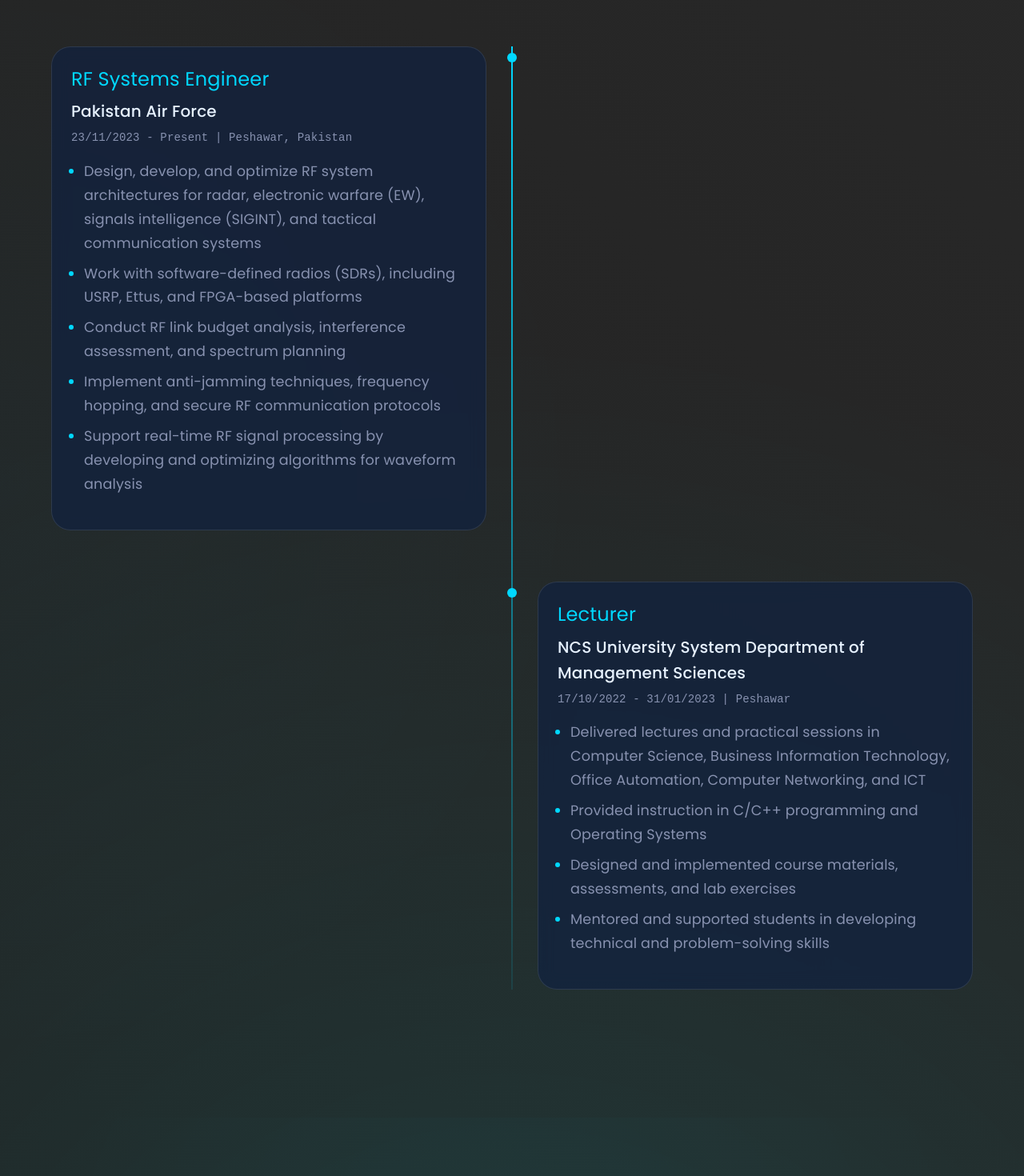
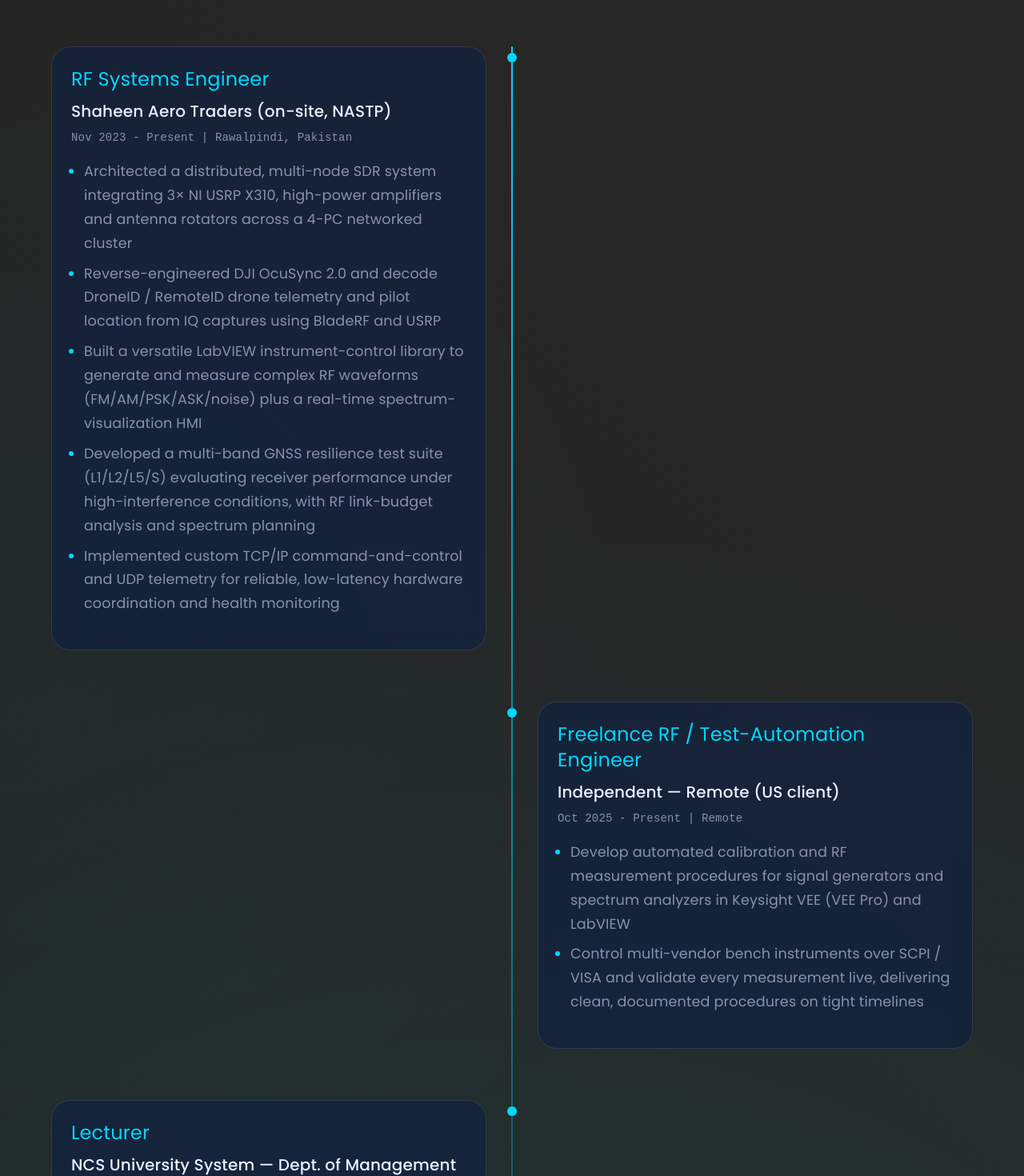
Before and after one commit to Skeletoskull/portfolio, a React (Vite) app: page / in a window 1280 px wide. Shown: the part 1060-2530 px from the top of the page at 80% size. Built offline with nearby package versions, Linux system fonts and the light colour scheme.

Commit message:
Update portfolio: real CV content, add photo, fix social links, redesign projects

```diff
--- a/src/components/Education.tsx
+++ b/src/components/Education.tsx
@@ -5,11 +5,18 @@
 
 const education = [
   {
-    school: 'Institute of Space Technology',
+    school: 'Institute of Space Technology (IST)',
     degree: 'Bachelor of Science in Avionics Engineering',
     year: '2018 - 2022',
-    thesis: 'Thesis: Detection of Heart Beat using a Micromotion Doppler Radar',
-    description: 'Relevant coursework: Digital Signal Processing, Communication Systems, Control Systems, Microprocessors, Electromagnetic Theory, Radar Systems, Embedded Systems, Circuit Design, Electronics'
+    thesis: 'Final-year project: Non-contact heartbeat detection using a micromotion Doppler radar',
+    description: 'Relevant coursework: Digital Signal Processing, Analog & Digital Communication, Microwave Engineering, Antenna Theory & Design, Transmission Lines & Waveguides, Instrumentation & Measurements, Control Systems, Embedded Systems.'
+  },
+  {
+    school: 'Certifications & Languages',
+    degree: 'FPGA Design & HDL — University of Colorado Boulder (Coursera)',
+    year: '2024 / 2026',
+    thesis: 'IELTS Academic — Overall 7.5 (CEFR C1)',
+    description: 'Coursera: Introduction to FPGA Design for Embedded Systems; Hardware Description Languages for FPGA Design. Registered with the Pakistan Engineering Council (PEC).'
   }
 ];
 
--- a/src/components/Experience.tsx
+++ b/src/components/Experience.tsx
@@ -12,27 +12,36 @@
   const experiences = [
     {
       title: 'RF Systems Engineer',
-      company: 'Pakistan Air Force',
-      period: '23/11/2023 - Present',
-      location: 'Peshawar, Pakistan',
+      company: 'Shaheen Aero Traders (on-site, NASTP)',
+      period: 'Nov 2023 - Present',
+      location: 'Rawalpindi, Pakistan',
       description: [
-        'Design, develop, and optimize RF system architectures for radar, electronic warfare (EW), signals intelligence (SIGINT), and tactical communication systems',
-        'Work with software-defined radios (SDRs), including USRP, Ettus, and FPGA-based platforms',
-        'Conduct RF link budget analysis, interference assessment, and spectrum planning',
-        'Implement anti-jamming techniques, frequency hopping, and secure RF communication protocols',
-        'Support real-time RF signal processing by developing and optimizing algorithms for waveform analysis',
+        'Architected a distributed, multi-node SDR system integrating 3× NI USRP X310, high-power amplifiers and antenna rotators across a 4-PC networked cluster',
+        'Reverse-engineered DJI OcuSync 2.0 and decode DroneID / RemoteID drone telemetry and pilot location from IQ captures using BladeRF and USRP',
+        'Built a versatile LabVIEW instrument-control library to generate and measure complex RF waveforms (FM/AM/PSK/ASK/noise) plus a real-time spectrum-visualization HMI',
+        'Developed a multi-band GNSS resilience test suite (L1/L2/L5/S) evaluating receiver performance under high-interference conditions, with RF link-budget analysis and spectrum planning',
+        'Implemented custom TCP/IP command-and-control and UDP telemetry for reliable, low-latency hardware coordination and health monitoring',
+      ],
+    },
+    {
+      title: 'Freelance RF / Test-Automation Engineer',
+      company: 'Independent — Remote (US client)',
+      period: 'Oct 2025 - Present',
+      location: 'Remote',
+      description: [
+        'Develop automated calibration and RF measurement procedures for signal generators and spectrum analyzers in Keysight VEE (VEE Pro) and LabVIEW',
+        'Control multi-vendor bench instruments over SCPI / VISA and validate every measurement live, delivering clean, documented procedures on tight timelines',
       ],
     },
     {
       title: 'Lecturer',
-      company: 'NCS University System Department of Management Sciences',
-      period: '17/10/2022 - 31/01/2023',
-      location: 'Peshawar',
+      company: 'NCS University System — Dept. of Management Sciences',
+      period: 'Oct 2022 - Jan 2023',
+      location: 'Peshawar, Pakistan',
       description: [
-        'Delivered lectures and practical sessions in Computer Science, Business Information Technology, Office Automation, Computer Networking, and ICT',
-        'Provided instruction in C/C++ programming and Operating Systems',
-        'Designed and implemented course materials, assessments, and lab exercises',
-        'Mentored and supported students in developing technical and problem-solving skills',
+        'Delivered lectures on C/C++ programming, Operating Systems, Computer Networking and ICT',
+        'Designed and supervised practical lab exercises, assessments and course materials',
+        'Mentored students in developing technical and problem-solving skills',
       ],
     },
   ];
--- a/src/components/Hero.tsx
+++ b/src/components/Hero.tsx
@@ -79,7 +79,7 @@
                   mb: 3,
                 }}
               >
-                I build advanced RF systems.
+                I build RF, SDR & test systems.
               </Typography>
             </motion.div>
 
@@ -98,7 +98,7 @@
                   lineHeight: 1.7,
                 }}
               >
-                I'm an RF Systems Engineer specializing in radar systems, electronic warfare, and signal processing. Currently focused on developing innovative solutions for mission-critical defense applications at Pakistan Air Force.
+                I'm an RF / DSP engineer specializing in software-defined radio, signal processing and LabVIEW test automation. I reverse-engineer drone RF protocols, build multi-node SDR and GNSS testbeds, and develop automated RF measurement systems — currently as an RF Systems Engineer at Shaheen Aero Traders.
               </Typography>
             </motion.div>
 
@@ -111,7 +111,7 @@
               <Button
                 variant="outlined"
                 startIcon={<EmailIcon />}
-                href="mailto:design.engineer.ahmadjamal@gmail.com"
+                href="mailto:engr.ahmadjamalkhan@gmail.com"
                 sx={{
                   borderColor: '#00D8FF',
                   color: '#00D8FF',
@@ -126,7 +126,7 @@
               <Button
                 variant="outlined"
                 startIcon={<GitHubIcon />}
-                href="https://github.com/Ahmad-Jamal-Khan"
+                href="https://github.com/Skeletoskull"
                 target="_blank"
                 sx={{
                   borderColor: '#00D8FF',
@@ -199,22 +199,22 @@
               >
                 <Box
                   component="img"
-                  src="profile.png"
+                  src={`${import.meta.env.BASE_URL}profile.jpg`}
                   alt="Ahmad Jamal Khan"
                   loading="eager"
                   sx={{
                     width: '100%',
                     height: '100%',
-                    objectFit: 'contain',
+                    objectFit: 'cover',
+                    objectPosition: 'center top',
                     borderRadius: '8px',
                     position: 'relative',
                     zIndex: 1,
                     transition: 'all 0.3s ease',
-                    p: 2,
-                    backgroundColor: 'rgba(0, 216, 255, 0.03)',
+                    filter: 'grayscale(15%) contrast(1.02)',
                     '&:hover': {
                       transform: 'translate(-5px, -5px)',
-                      backgroundColor: 'rgba(0, 216, 255, 0.05)',
+                      filter: 'grayscale(0%)',
                     },
                   }}
                   onError={(e) => {
--- a/src/components/Layout.tsx
+++ b/src/components/Layout.tsx
@@ -20,7 +20,7 @@
   ];
 
   const socialLinks = [
-    { icon: <GitHubIcon />, href: 'https://github.com/Ahmad-Jamal-Khan' },
+    { icon: <GitHubIcon />, href: 'https://github.com/Skeletoskull' },
     { icon: <LinkedInIcon />, href: 'https://www.linkedin.com/in/ahmad-jamal-khan-jadoon/' },
     { icon: <EmailIcon />, href: 'mailto:engr.ahmadjamalkhan@gmail.com' },
   ];
@@ -79,7 +79,7 @@
               </motion.a>
             ))}
             <motion.a
-              href="https://github.com/Ahmad-Jamal-Khan/portfolio/raw/gh-pages/ahmad_jamal_khan.pdf"
+              href="https://github.com/Skeletoskull/portfolio/raw/gh-pages/ahmad_jamal_khan.pdf"
               target="_blank"
               rel="noopener noreferrer"
               whileHover={{ scale: 1.05 }}
--- a/src/components/Projects.tsx
+++ b/src/components/Projects.tsx
@@ -1,6 +1,21 @@
-import { Box, Typography, Container, useTheme, Grid, Chip, Card, CardContent, CardMedia } from '@mui/material';
+import { Box, Typography, Container, useTheme, Grid, Chip, Card, CardContent, Button } from '@mui/material';
 import { motion } from 'framer-motion';
 import { useInView } from 'react-intersection-observer';
+import GitHubIcon from '@mui/icons-material/GitHub';
+import FlightIcon from '@mui/icons-material/Flight';
+import RadarIcon from '@mui/icons-material/Radar';
+import SatelliteAltIcon from '@mui/icons-material/SatelliteAlt';
+import MemoryIcon from '@mui/icons-material/Memory';
+import DeveloperBoardIcon from '@mui/icons-material/DeveloperBoard';
+import ScienceIcon from '@mui/icons-material/Science';
+
+interface Project {
+  title: string;
+  description: string;
+  technologies: string[];
+  icon: JSX.Element;
+  link?: string;
+}
 
 const Projects = () => {
   const theme = useTheme();
@@ -9,36 +24,49 @@
     threshold: 0.1,
   });
 
-  const projects = [
+  const projects: Project[] = [
     {
-      title: 'Remote Sensing of Heart Beat using a Micromotion Doppler Radar',
-      description: 'Developed a system using a micromotion doppler radar for non-contact heart rate monitoring. Implemented signal processing algorithms to extract heart rate from radar data.',
-      technologies: ['Radar Technology', 'Signal Processing', 'MATLAB', 'GNURadio'],
-      image: 'https://placehold.co/600x400/112240/00D8FF?text=Heart+Rate+Radar',
+      title: 'DroneSecurity — Windows Port',
+      description:
+        'Lead developer & maintainer of the open-source Windows port of a DJI DroneID receiver. Implemented Zadoff-Chu sequence detection and Turbo decoding to intercept and decode DJI signals in real time on BladeRF, and authored 50,000+ words of documentation.',
+      technologies: ['C++', 'Python', 'BladeRF', 'DSP', 'Open Source'],
+      link: 'https://github.com/Skeletoskull/DroneSecurity',
+      icon: <FlightIcon sx={{ fontSize: 60 }} />,
     },
     {
-      title: 'University Exit/Entry System',
-      description: 'Created a C++ based access control system for university premises. Implemented database management and user authentication features.',
-      technologies: ['C++', 'Database Management', 'SQL', 'Windows Forms'],
-      image: 'https://placehold.co/600x400/112240/00D8FF?text=University+Access+System',
+      title: 'DJI Drone Classifier',
+      description:
+        "Decodes RemoteID from a flying DJI drone on an NI USRP X310 with TwinRX daughterboards, demodulating IQ samples to expose the drone's live latitude/longitude, speed and serial number.",
+      technologies: ['Python', 'LabVIEW', 'USRP X310', 'RemoteID'],
+      icon: <RadarIcon sx={{ fontSize: 60 }} />,
     },
     {
-      title: 'Arduino-based G-Force Measurement',
-      description: 'Built a system to measure and analyze gravitational acceleration using Arduino and various sensors. Implemented data logging and real-time visualization.',
-      technologies: ['Arduino', 'Sensors', 'Data Analysis', 'C++'],
-      image: 'https://placehold.co/600x400/112240/00D8FF?text=G-Force+Measurement',
+      title: 'Multi-Band GNSS Resilience Testbed',
+      description:
+        'SDR-based signal generator that creates a controlled interference environment across the L1, L2 and S bands to analyze GNSS receiver resilience — with real-time health monitoring of SDRs and amplifiers and robust exception handling for hardware safety.',
+      technologies: ['NI USRP X310', 'LabVIEW', 'Python', 'GNSS'],
+      icon: <SatelliteAltIcon sx={{ fontSize: 60 }} />,
     },
     {
-      title: 'Ground Proximity Warning System',
-      description: 'Implemented safety systems for aircraft navigation and ground proximity alerts. Developed using PIC-16 and Arduino with various sensors.',
-      technologies: ['PIC-16', 'Arduino', 'Sensors', 'Embedded Systems'],
-      image: 'https://placehold.co/600x400/112240/00D8FF?text=GPWS',
+      title: 'O-Level Tester for EW Equipment',
+      description:
+        'Automated test system for electronic-warfare equipment — validating direction-finding, radiated-power, network functionality and built-in test (I-BIT). Built on a Raspberry Pi 4 with a Nuand BladeRF transceiver.',
+      technologies: ['Python', 'Raspberry Pi', 'BladeRF', 'SDR'],
+      icon: <MemoryIcon sx={{ fontSize: 60 }} />,
     },
     {
-      title: 'ATR 42-500 Aircraft Cockpit Modification',
-      description: 'Contributed to the redesign and modification of cockpit systems for improved functionality and user experience.',
-      technologies: ['Avionics', 'System Design', 'Cockpit Systems', 'Safety Analysis'],
-      image: 'https://placehold.co/600x400/112240/00D8FF?text=Cockpit+Modification',
+      title: 'BladeRF A4 FPGA Customization',
+      description:
+        'Extracted and modified the Verilog FPGA bitstream of the Nuand BladeRF A4, adding custom GPIO and status logic, then reflashed the FPGA to validate hardware-in-the-loop triggers.',
+      technologies: ['Verilog', 'VHDL', 'Intel Quartus', 'FPGA'],
+      icon: <DeveloperBoardIcon sx={{ fontSize: 60 }} />,
+    },
+    {
+      title: 'Pneumatic Test Bench Suite',
+      description:
+        'Modular, plug-in-based LabVIEW test application (queued-message-handler architecture) acquiring from pressure and flow transducers over NI-DAQmx, with a linear calibration module and automated report generation.',
+      technologies: ['LabVIEW', 'NI-DAQmx', 'Test Automation'],
+      icon: <ScienceIcon sx={{ fontSize: 60 }} />,
     },
   ];
 
@@ -91,6 +119,7 @@
                   initial={{ opacity: 0, y: 20 }}
                   animate={inView ? { opacity: 1, y: 0 } : {}}
                   transition={{ duration: 0.5, delay: index * 0.1 }}
+                  style={{ height: '100%' }}
                 >
                   <Card
                     sx={{
@@ -104,55 +133,70 @@
                       '&:hover': {
                         transform: 'translateY(-5px)',
                         boxShadow: '0 10px 20px rgba(0, 216, 255, 0.1)',
+                        borderColor: 'rgba(0, 216, 255, 0.4)',
                       },
                     }}
                   >
-                    <CardMedia
-                      component="img"
-                      height="200"
-                      image={project.image}
-                      alt={project.title}
+                    <Box
                       sx={{
-                        objectFit: 'cover',
+                        height: 130,
+                        display: 'flex',
+                        alignItems: 'center',
+                        justifyContent: 'center',
+                        color: '#00D8FF',
+                        background:
+                          'linear-gradient(135deg, rgba(0, 216, 255, 0.15) 0%, rgba(255, 105, 180, 0.10) 100%)',
                         borderBottom: '1px solid rgba(0, 216, 255, 0.1)',
                       }}
-                    />
-                    <CardContent sx={{ flexGrow: 1 }}>
+                    >
+                      {project.icon}
+                    </Box>
+                    <CardContent sx={{ flexGrow: 1, display: 'flex', flexDirection: 'column' }}>
                       <Typography
                         variant="h5"
                         component="h3"
-                        sx={{
-                          color: '#00D8FF',
-                          mb: 2,
-                          fontWeight: 'bold',
-                        }}
+                        sx={{ color: '#00D8FF', mb: 2, fontWeight: 'bold' }}
                       >
                         {project.title}
                       </Typography>
-                      <Typography
-                        variant="body1"
-                        sx={{
-                          color: '#E6F1FF',
-                          mb: 2,
-                        }}
-                      >
+                      <Typography variant="body1" sx={{ color: '#E6F1FF', mb: 2, flexGrow: 1 }}>
                         {project.description}
                       </Typography>
-                      <Box sx={{ mb: 2 }}>
+                      <Box sx={{ mb: project.link ? 2 : 0 }}>
                         {project.technologies.map((tech, techIndex) => (
                           <Chip
                             key={techIndex}
                             label={tech}
+                            size="small"
                             sx={{
                               mr: 1,
                               mb: 1,
                               backgroundColor: 'rgba(0, 216, 255, 0.1)',
                               color: '#00D8FF',
                               border: '1px solid rgba(0, 216, 255, 0.2)',
+                              fontFamily: '"Fira Code", monospace',
+                              fontSize: '0.72rem',
                             }}
                           />
                         ))}
                       </Box>
+                      {project.link && (
+                        <Button
+                          startIcon={<GitHubIcon />}
+                          href={project.link}
+                          target="_blank"
+                          rel="noopener noreferrer"
+                          size="small"
+                          sx={{
+                            alignSelf: 'flex-start',
+                            color: '#00D8FF',
+                            textTransform: 'none',
+                            '&:hover': { backgroundColor: 'rgba(0, 216, 255, 0.1)' },
+                          }}
+                        >
+                          View Code
+                        </Button>
+                      )}
                     </CardContent>
                   </Card>
                 </motion.div>
--- a/src/components/Skills.tsx
+++ b/src/components/Skills.tsx
@@ -11,28 +11,28 @@
 
   const skills = [
     {
-      category: 'Software Skills',
-      items: ['NI Labview', 'Quartus', 'Multisim', 'Vivado', 'GNU Radio'],
+      category: 'Test Automation',
+      items: ['LabVIEW (Advanced)', 'Keysight VEE (VEE Pro)', 'NI-DAQmx', 'SCPI / VISA', 'TestStand', 'GNU Radio'],
     },
     {
-      category: 'Programming Languages',
-      items: ['C++', 'Python', 'Linux (Terminal Commands, Bash/Shell)', 'Verilog-HDL & VHDL'],
+      category: 'Programming',
+      items: ['Python', 'C / C++', 'Verilog / VHDL', 'MATLAB', 'Linux / Bash'],
     },
     {
-      category: 'RF & Signal Processing',
-      items: ['USRP', 'SDR', 'Radar Systems', 'Signal Analysis', 'FPGA'],
+      category: 'RF & DSP',
+      items: ['SDR', 'USRP (X310, B210)', 'BladeRF', 'Modulation (AM/FM/PSK/ASK)', 'FFT & Filtering', 'RF Link Budgets'],
     },
     {
-      category: 'Embedded Systems',
-      items: ['Arduino', 'PIC-16', 'Sensors', 'Microcontrollers', 'Circuit Design'],
+      category: 'Domains',
+      items: ['GNSS (L1/L2/L5/S)', 'Counter-UAS', 'Protocol Reverse Engineering', 'Radar', 'Electronic Warfare (test)'],
     },
     {
-      category: 'Avionics',
-      items: ['Cockpit Systems', 'Navigation Systems', 'Safety Analysis', 'System Integration'],
+      category: 'Test Instruments',
+      items: ['Spectrum Analyzers', 'Signal Generators', 'Power Sensors', 'Oscilloscopes', 'NI cRIO'],
     },
     {
-      category: 'Soft Skills',
-      items: ['Problem Solving', 'Team Leadership', 'Technical Writing', 'Project Management', 'Mentoring'],
+      category: 'FPGA & Hardware',
+      items: ['Intel Quartus', 'Xilinx Vivado', 'LabVIEW FPGA', 'Microcontrollers', 'Hardware-in-the-Loop'],
     },
   ];
 
```
Also changed, not shown: public/profile.jpg (added), 1 other file (tests, documents, lock files or other folders).
